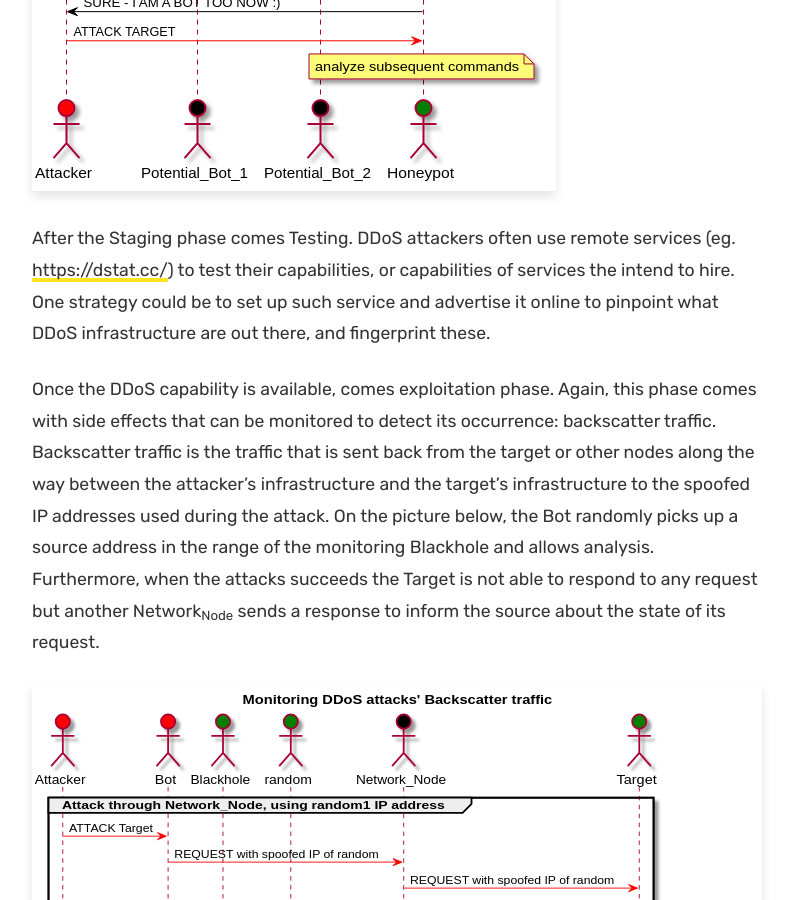
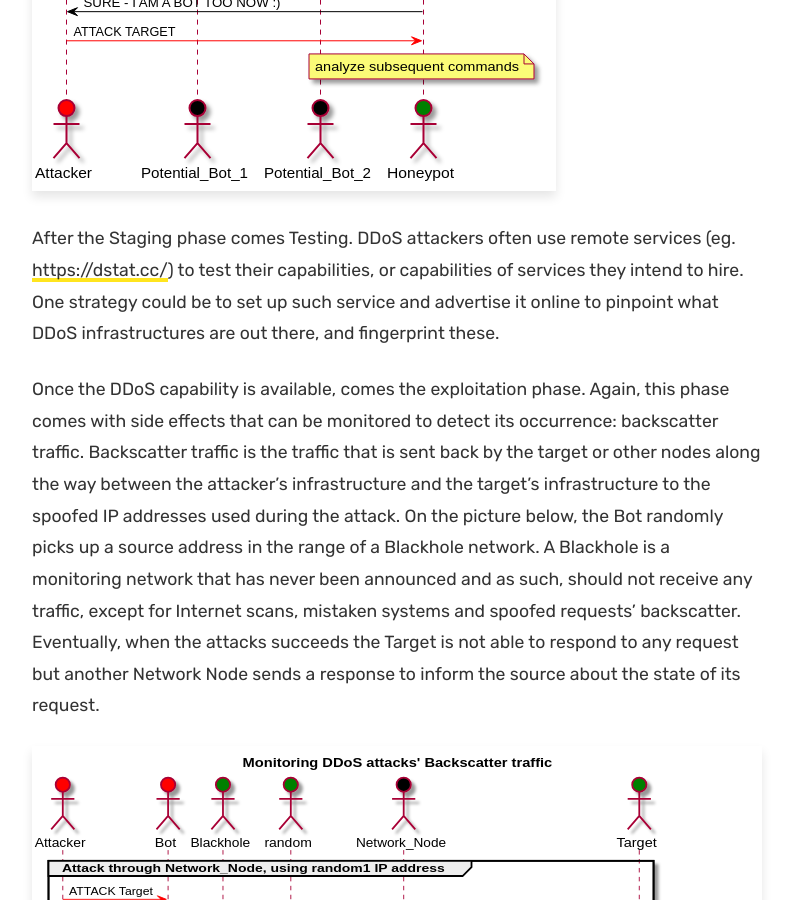
Before and after one commit to D4-project/d4-website, a Jekyll site: the page built from _posts/2019-08-30-sota.md, in a window 1280 px wide and 900 px high, scrolled down 7668 px. Shown: the whole window, without its empty margins (433-1224 px from the left). Built offline with Jekyll 4.4.1, drawn with Linux system fonts in a browser that asks for light colours; some of the changed text lies outside the part shown.

Commit message:
chg: [blogpost] review, change date

```diff
--- a/_posts/2019-08-29-sota.md
+++ b/_posts/2019-08-30-sota.md
@@ -5,12 +5,12 @@
 categories:
 tags:
 ---
-Denial of Service attacks are attacks where an attacker aims at preventing a
-service to answer to its legitimate users by causing resources exhaustion on the
-infrastructure furnishing the service. This can be done by flooding a server
-with requests: the server cannot keep up with the rate of request and legitimate
-users are denied to access the service. It can be figured naively as an arm
-wrestling situation where the side with the larger bandwidth wins.
+Denial of Service attacks are attacks where an attacker prevents a service to
+answer to its legitimate users by causing resources exhaustion on the
+infrastructure furnishing the service. This can for instance be done by flooding
+a server with requests: the server cannot keep up with the rate of request and
+legitimate users are denied to access the service. It can be figured naively as
+an arm wrestling situation where the side with the larger bandwidth wins.
 
 But DoS activities can not be reduced to this naive one to one approach:
 attackers seek to be efficient and achieve their goal while using the minimum
@@ -122,16 +122,16 @@
 
 ## Getting Smarter: Distributed Attacks
 
-The distribution of a DoS attack is usually done via the use of 'Bots': machines
-that were infected by a malware that creates a master-slave relationship between
-the attacker and the machines (the botnet). After infection, the attacker can
-send commands to its bots to order to attack a target, as pictured below.
+The distribution of a DoS attack is usually done via the use of 'Bots': a group
+of machines that were infected by a malware that creates a master-slave
+relationship between the attacker and the machines (the botnet). After
+infection, the attacker can send commands to its bots to order to attack a
+target, as pictured below.
 
 ![img](/assets/images/many2one.svg)
 
-These attacks usually arise on layers 2/3 and aims at clogging the network
-between the target and its clients by generating a lot of network traffic. These
-are Network Denial of Service attacks.
+These attacks can appear on all layers, and impact both the target's network or
+endpoint.
 
 
 ## Getting Smarter: Amplification in DDoS
@@ -142,8 +142,9 @@
 
 ![img](/assets/images/amplification.svg)
 
-Amplification attacks usually arise on layers 2/3 and are therefore Network
-Denial of Service attacks.
+Amplification attacks arise on layers 2/3 and aims at clogging the network
+between the target and its clients by generating a lot of network traffic. These
+are Network Denial of Service attacks.
 
 
 ## Getting Smarter: Exploiting the protocol
@@ -198,19 +199,21 @@
 
 After the Staging phase comes Testing. DDoS attackers often use remote services
 (eg. <https://dstat.cc/>) to test their capabilities, or capabilities of services
-the intend to hire. One strategy could be to set up such service and advertise it
-online to pinpoint what DDoS infrastructure are out there, and fingerprint
+they intend to hire. One strategy could be to set up such service and advertise
+it online to pinpoint what DDoS infrastructures are out there, and fingerprint
 these.
 
-Once the DDoS capability is available, comes exploitation phase. Again, this
+Once the DDoS capability is available, comes the exploitation phase. Again, this
 phase comes with side effects that can be monitored to detect its occurrence:
-backscatter traffic. Backscatter traffic is the traffic that is sent back from
-the target or other nodes along the way between the attacker's infrastructure
-and the target's infrastructure to the spoofed IP addresses used during the
-attack. On the picture below, the Bot randomly picks up a source address in the
-range of the monitoring Blackhole and allows analysis. Furthermore, when the
+backscatter traffic. Backscatter traffic is the traffic that is sent back by the
+target or other nodes along the way between the attacker's infrastructure and
+the target's infrastructure to the spoofed IP addresses used during the attack.
+On the picture below, the Bot randomly picks up a source address in the range of
+a Blackhole network. A Blackhole is a monitoring network that has never been
+announced and as such, should not receive any traffic, except for Internet
+scans, mistaken systems and spoofed requests' backscatter. Eventually, when the
 attacks succeeds the Target is not able to respond to any request but another
-Network<sub>Node</sub> sends a response to inform the source about the state of its
+Network Node sends a response to inform the source about the state of its
 request.
 
 ![img](/assets/images/backscatter.svg)
```
Also changed, not shown: other parts of _posts/2019-08-30-sota.md (+4 -4 lines), assets/images/theconversation.svg.
